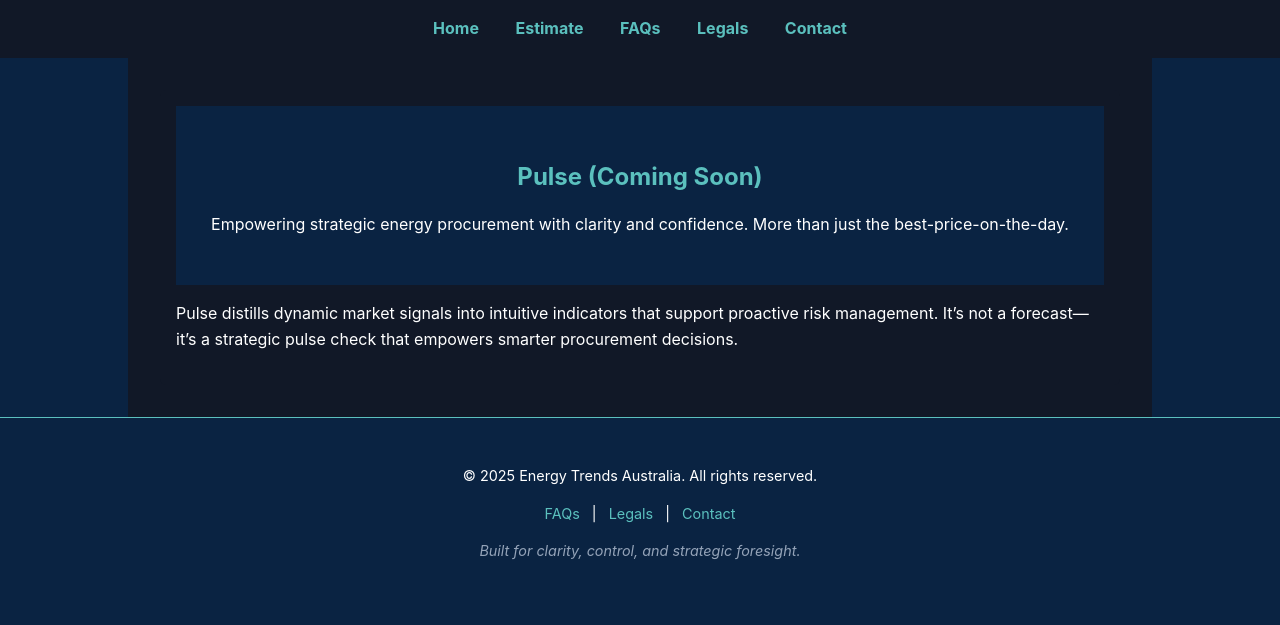
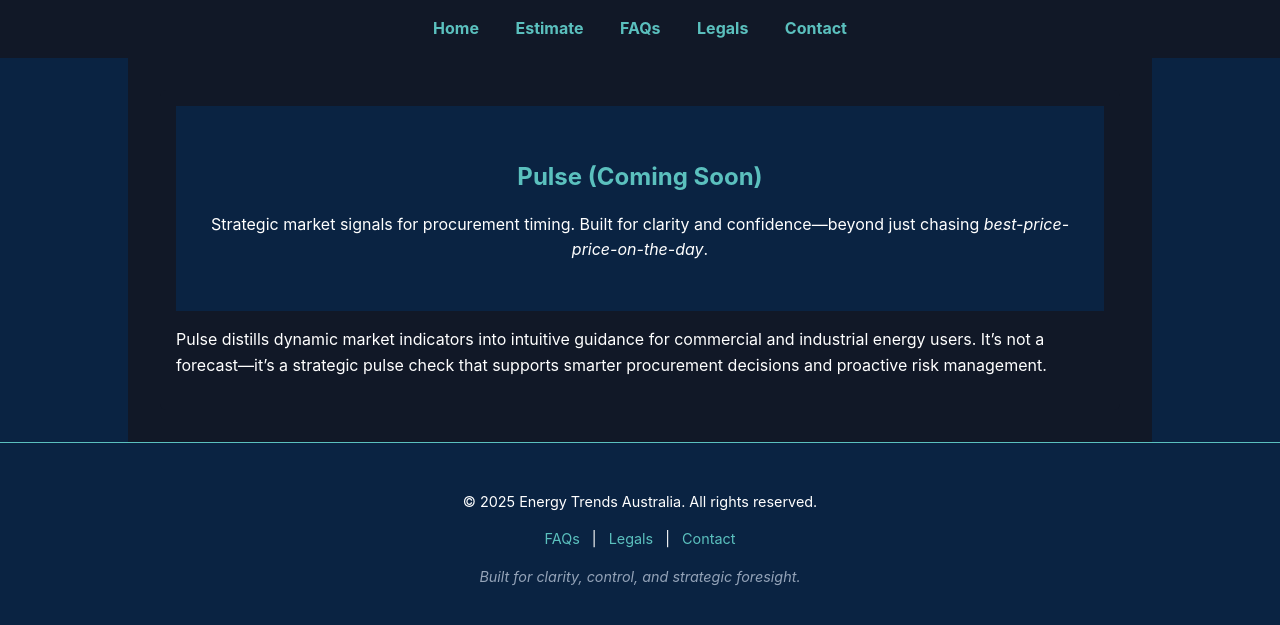
Before and after one commit to EnergyTrendsAU/energytrends.au, a Jekyll site: the page built from pulse.html, in a window 1280 px wide. Shown: the top 625 px of the page. Built offline with Jekyll 4.4.1, drawn with Linux system fonts in a browser that asks for light colours.

Commit message:
Update pulse.html
Adding relevant emphasis to differentiate from Energy Brokers

```diff
--- a/pulse.html
+++ b/pulse.html
@@ -7,8 +7,8 @@
 <section>
   <header class="hero">
     <h1>Pulse (Coming Soon)</h1>
-    <p>Empowering strategic energy procurement with clarity and confidence. More than just the best-price-on-the-day.</p>
+    <p>Strategic market signals for procurement timing. Built for clarity and confidence—beyond just chasing <em>best-price-price-on-the-day</em>.</p>
   </header>
 
-  <p>Pulse distills dynamic market signals into intuitive indicators that support proactive risk management. It’s not a forecast—it’s a strategic pulse check that empowers smarter procurement decisions.</p>
+  <p>Pulse distills dynamic market indicators into intuitive guidance for commercial and industrial energy users. It’s not a forecast—it’s a strategic pulse check that supports smarter procurement decisions and proactive risk management.</p>
 </section>
```
